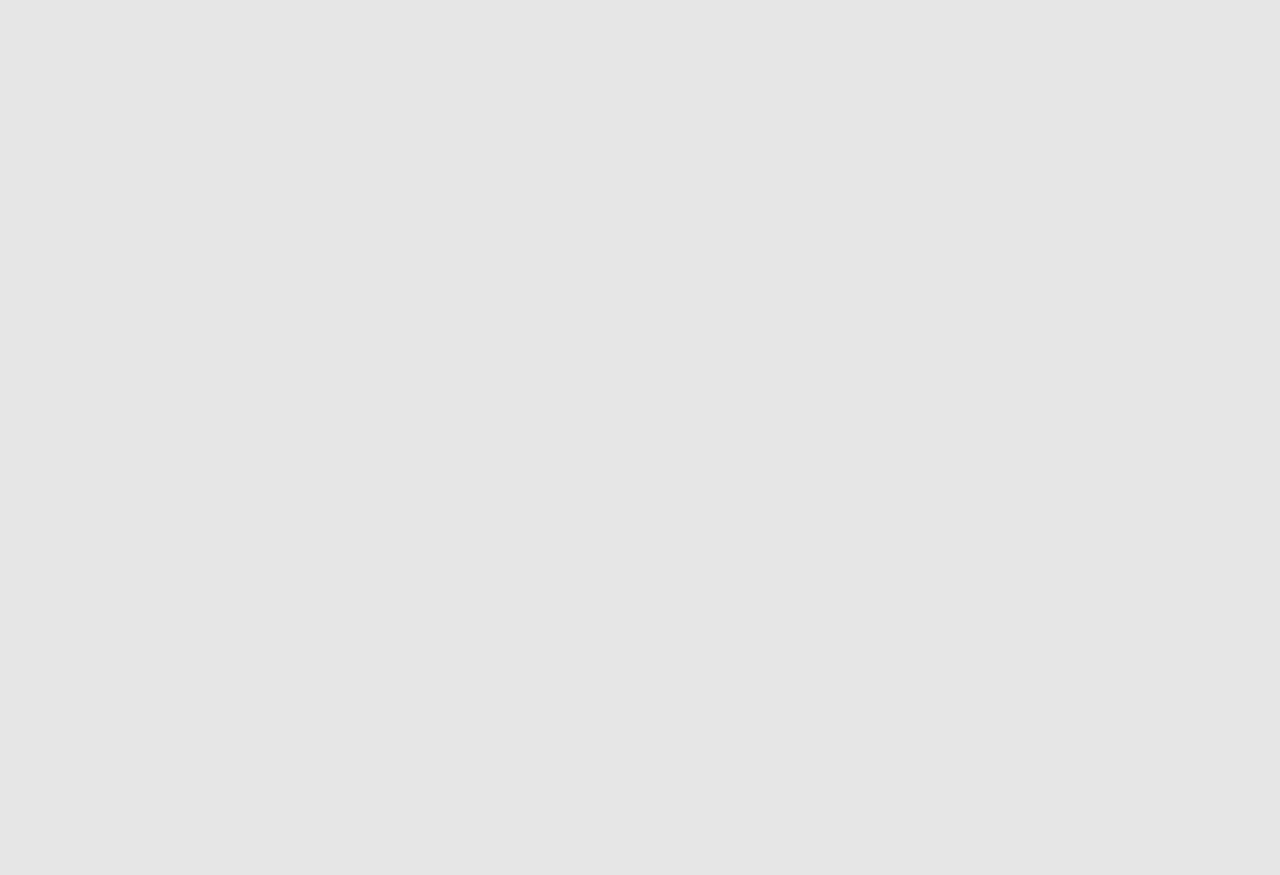
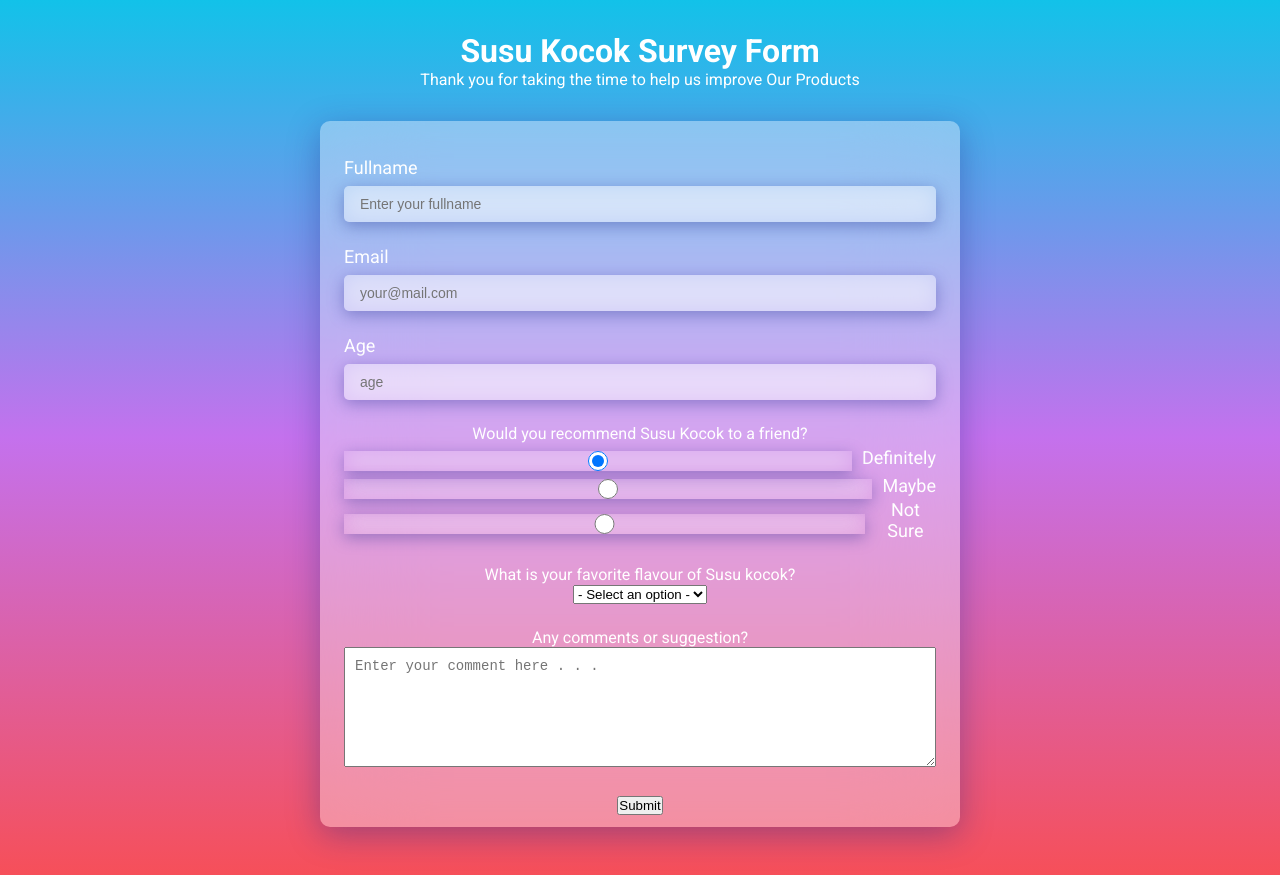
Before and after one commit to wildanGhifari/survey-form, a plain HTML site: page index.html in a window 1280 px wide. Before the commit the page ends 800 px from the top, so only its background shows below. Drawn offline with Linux system fonts and the light colour scheme.

Commit message:
Create a sruvey form structure in index.html for Susu kocok and Adding some style in style.css

```diff
--- a/assets/style.css
+++ b/assets/style.css
@@ -7,6 +7,79 @@
 }
 
 body {
-  background-color: rgb(230, 230, 230);
+  background: #12c2e9; /* fallback for old browsers */
+  background: -webkit-linear-gradient(
+    to top,
+    #f64f59,
+    #c471ed,
+    #12c2e9
+  ); /* Chrome 10-25, Safari 5.1-6 */
+  background: linear-gradient(
+    to top,
+    #f64f59,
+    #c471ed,
+    #12c2e9
+  ); /* W3C, IE 10+/ Edge, Firefox 16+, Chrome 26+, Opera 12+, Safari 7+ */
+
+  /* background-image: url(/assets/img/anthony-espinosa-ujxdhcpAQxk-unsplash.jpg);
+  background-repeat: no-repeat;
+  background-size: cover; */
   font-family: "Roboto", sans-serif;
+  text-align: center;
+  color: #fff;
 }
+
+header {
+  padding: 32px 16px;
+}
+
+form {
+  width: 50%;
+  margin: auto;
+  margin-bottom: 48px;
+  padding: 12px 24px;
+  background: rgba(255, 255, 255, 0.35);
+  -webkit-box-shadow: 0 8px 32px 0 rgba(31, 38, 135, 0.37);
+  box-shadow: 0 8px 32px 0 rgba(31, 38, 135, 0.37);
+  backdrop-filter: blur(50px);
+  -webkit-backdrop-filter: blur(50px);
+  border-radius: 10px;
+}
+
+.form-group {
+  margin: 24px 0;
+}
+label {
+  display: flex;
+  align-items: center;
+  font-size: 18px;
+}
+
+.form-group input {
+  width: 100%;
+  margin-top: 8px;
+  padding: 10px 16px;
+  font-size: 14px;
+  background: rgba(255, 255, 255, 0.35);
+  -webkit-box-shadow: 0 4px 16px 0 rgba(31, 38, 135, 0.37);
+  box-shadow: 0 4px 16px 0 rgba(31, 38, 135, 0.37);
+  backdrop-filter: blur(10px);
+  -webkit-backdrop-filter: blur(10px);
+  border-radius: 5px;
+  border: none;
+}
+
+.input-radio {
+  display: inline-block;
+  margin-right: 0.625rem;
+  min-height: 1.25rem;
+  min-width: 1.25rem;
+}
+
+.input-textarea {
+  min-height: 120px;
+  width: 100%;
+  padding: 0.625rem;
+  resize: vertical;
+  font-size: 14px;
+}
--- a/index.html
+++ b/index.html
@@ -3,10 +3,69 @@
 <head>
     <meta charset="UTF-8">
     <meta name="viewport" content="width=device-width, initial-scale=1.0">
+    <!-- <link rel="stylesheet" href="https://stackpath.bootstrapcdn.com/bootstrap/4.5.2/css/bootstrap.min.css"> -->
     <link rel="stylesheet" href="assets/style.css">
     <title>Survey Form</title>
 </head>
 <body>
+    <header>
+        <h1 id="title">Susu Kocok Survey Form</h1>
+        <p id="description">Thank you for taking the time to help us improve Our Products</p>
+    </header>
 
+    <main>
+        <form action="" id="survey-form">
+            <div class="form-group">
+                <label for="name" id="name-label">Fullname</label>
+                <input type="text" id="name" class="form-control" name="name" placeholder="Enter your fullname" required>
+            </div>
+            <div class="form-group">
+                <label for="email" id="email-label">Email</label>
+                <input type="email" id="email" class="form-control" name="email" placeholder="your@mail.com" required>
+            </div>
+            <div class="form-group">
+                <label for="number" id="number-label">Age</label>
+                <input type="number" id="number" class="form-control" name="age" min="10" max="99" placeholder="age">
+            </div>
+            <div class="form-group">
+                <p>Would you recommend Susu Kocok to a friend?</p>
+                <label>
+                    <input type="radio" name="user-recommend" class="input-radio" value="Definitely" checked>
+                    Definitely
+                </label>
+                <label>
+                    <input type="radio" name="user-recommend" class="input-radio" value="Maybe">
+                    Maybe
+                </label>
+                <label>
+                    <input type="radio" name="user-recommend" class="input-radio" value="Not Sure">
+                    Not Sure
+                </label>
+            </div>
+            <div class="form-group">
+                <p>What is your favorite flavour of Susu kocok?</p>
+                <select id="dropdown" class="form-control" name="mostLike" required>
+                    <option selected value="" disabled>- Select an option -</option>
+                    <option value="chocolate">Chocolate</option>
+                    <option value="hazelnut">Hazelnut</option>
+                    <option value="redVelvet">Red Velvet</option>
+                    <option value="strawberry">Strawberry</option>
+                    <option value="tiramisu">Tiramisu</option>
+                    <option value="taro">Taro</option>
+                    <option value="vanila">Vanila</option>
+                </select>
+            </div>
+            <div class="form-group">
+                <p>Any comments or suggestion?</p>
+                <textarea name="comment" id="comments" class="input-textarea" placeholder="Enter your comment here . . ."></textarea>
+            </div>
+
+            <button type="submit" id="submit" class="submit-button">Submit</button>
+        </form>
+    </main>
+
+
+    <!-- <script src="https://code.jquery.com/jquery-3.5.1.slim.min.js"></script>
+    <script src="https://cdn.jsdelivr.net/npm/bootstrap@4.5.3/dist/js/bootstrap.bundle.min.js"></script> -->
 </body>
 </html>
```
Also changed, not shown: assets/img/anthony-espinosa-ujxdhcpAQxk-unsplash.jpg (added).
